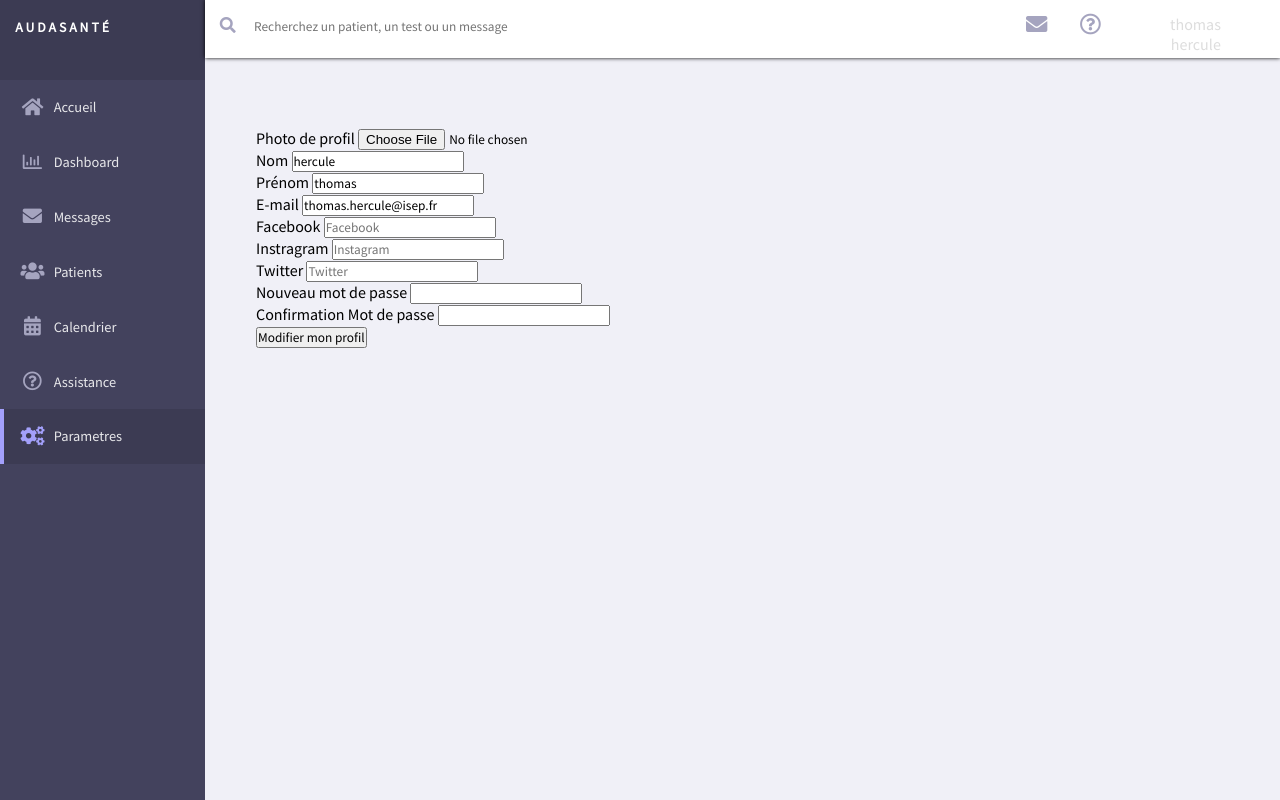
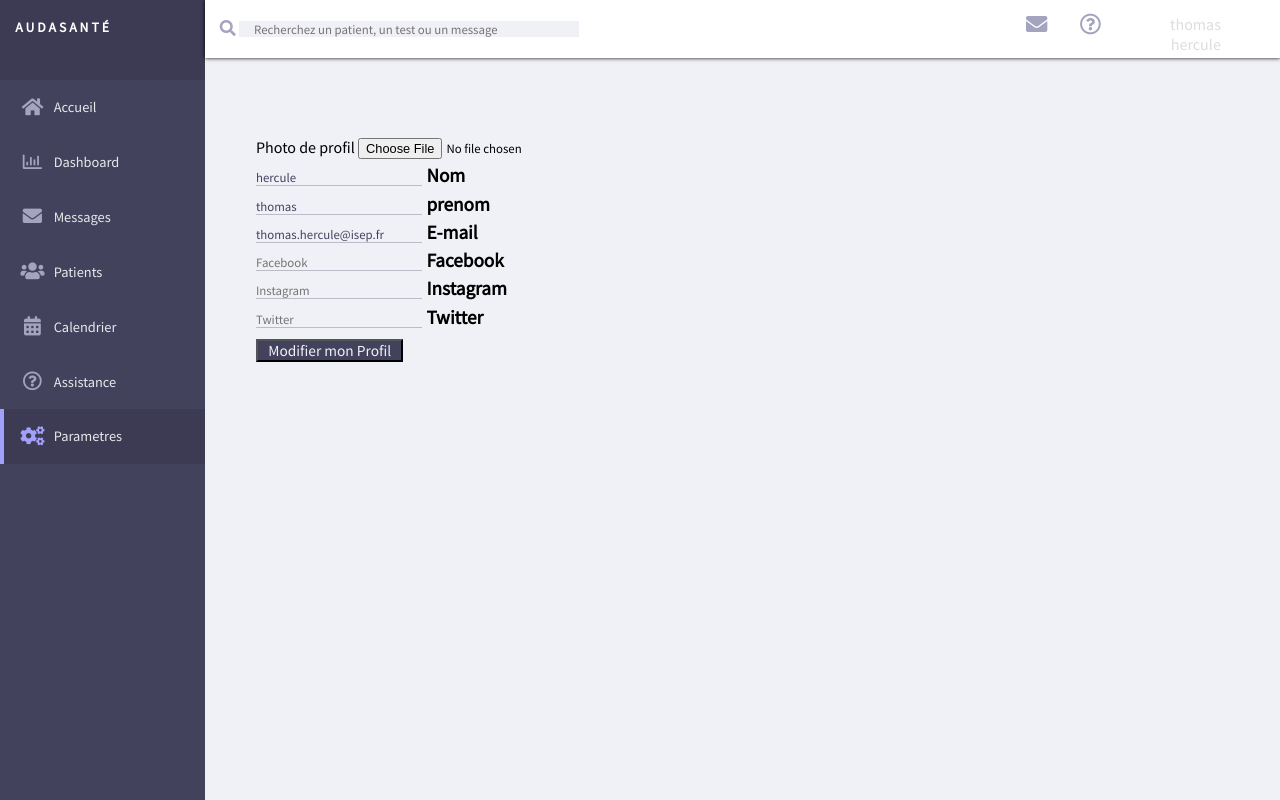
Before and after one commit to Bochelly/audasante, a PHP site: page /admin/editionprofil.php in a window 1280 px wide. Run offline with PHP 8.4, Linux system fonts and the light colour scheme; a user stored in the database is signed in; data comes from the database, SQL or seed files in the repository; some libraries are stand-ins or nearby versions.

Commit message:
rework edition profil

```diff
--- a/CSS/editionprofil.css
+++ b/CSS/editionprofil.css
@@ -6,3 +6,54 @@ body{
 	margin-left: 20%;
 	margin-top:10%;
 }
+.input-line{
+  height:18%;
+  width:100%;
+  /*background: none;*/
+}
+.input-line input:focus ~ .floating-label,
+.input-line input:placeholder-shown ~ .floating-label,
+.input-line input:not(:focus):valid ~ .floating-label{
+  font-weight: 600;
+  left: 0.1vw;
+  top: -120%;
+  font-size: 1.5vw;
+ }
+ .floating-label {
+  position:relative;
+  pointer-events: none;
+  font-weight: 300;
+  font-size: 1vw;
+  left: 0.1vw;
+  top: -65%;
+  transition: 0.2s ease all;
+}
+.input-line input{
+  color: #43425D;
+  font-weight: 300;
+  border-bottom: 1px solid rgba(67, 66, 93, 0.3);
+  transition: .2s;
+
+}
+
+.input-line input:focus {
+  outline: none;
+  border-color: #43425D;;
+  transition: .2s;
+  background-color: #FCFCFE;
+
+}
+input{
+  border: none;
+  font-size: 1vw;
+  margin-top: 1%;
+  background-color:#F0F0F7;
+}
+  .ghost-round{
+    font-size: 1.2vw;
+    margin-top: 1%;
+    background-color:#43425D;
+    color: #F0F0F7;
+    padding-left: 1%;
+    padding-right: 1%;
+  }
--- a/admin/editionprofil.php
+++ b/admin/editionprofil.php
@@ -157,24 +157,46 @@ $profil->closeCursor();
 	<div id="profil">
 		<form method="POST" action=""  enctype="multipart/form-data">
 			<label> Photo de profil </label>
-			<input type='file' name="photo"> </input> <br/>
-			<label> Nom </label>
-			<input type="text" name="newnom" placeholder="Nom" value="<?php echo $data['last_name'] ?>"> <br/>
-			<label> Prénom </label>
-			<input type="text" name="newprenom" placeholder="Prénom" value="<?php echo $data['first_name'] ?>"> <br/>
-			<label> E-mail </label>
-			<input type="text" name="newemail" placeholder="E-mail" value="<?php echo $data['e_mail'] ?>"> <br/>
-			<label> Facebook </label>
-			<input type="text" name="newfacebook" placeholder="Facebook" value="<?php echo $data['facebook'] ?>"> <br/>
-			<label> Instragram </label>
-			<input type="text" name="newinstagram" placeholder="Instagram" value="<?php echo $data['instagram'] ?>"> <br/>
-			<label> Twitter </label>
-			<input type="text" name="newtwitter" placeholder="Twitter" value="<?php echo $data['twitter'] ?>"> <br/>
-			<label> Nouveau mot de passe </label>
-			<input type="password" name="newmdp1" > <br/>
-			<label> Confirmation Mot de passe </label>
-			<input type="password" name="newmdp2" > <br/>
-			<input type="submit" value="Modifier mon profil" > <br/>
+			<input type='file' name="photo"> </input>
+			<br/>
+
+
+			<div class="input-line">
+			<input type="text" name="newnom" placeholder="Nom" value="<?php echo $data['last_name'] ?>">
+			<span class="floating-label">Nom</span>
+			<br/>
+			</div>
+
+			<div class="input-line">
+			<input type="text" name="newprenom" placeholder="Prénom" value="<?php echo $data['first_name'] ?>">
+			<span class="floating-label">prenom</span>
+			 <br/>
+			 </div>
+
+			<div class="input-line">
+			<input type="text" name="newemail" placeholder="E-mail" value="<?php echo $data['e_mail'] ?>">
+			<span class="floating-label">E-mail</span>
+			<br/>
+			</div>
+
+			<div class="input-line">
+			<input type="text" name="newfacebook" placeholder="Facebook" value="<?php echo $data['facebook'] ?>">
+			<span class="floating-label">Facebook</span>
+			<br/>
+			</div>
+
+			<div class="input-line">
+			<input type="text" name="newinstagram" placeholder="Instagram" value="<?php echo $data['instagram'] ?>">
+			<span class="floating-label">Instagram</span>
+			<br/>
+			</div>
+
+			<div class="input-line">
+			<input type="text" name="newtwitter" placeholder="Twitter" value="<?php echo $data['twitter'] ?>">
+			<span class="floating-label">Twitter</span>
+			<br/>
+			</div>
+			<button class="ghost-round dark"  type="submit" name="submit" value="Connexion">Modifier mon Profil</button>
 			<?php if(isset($message_erreur)) {
 					echo $message_erreur;
 				}
```
